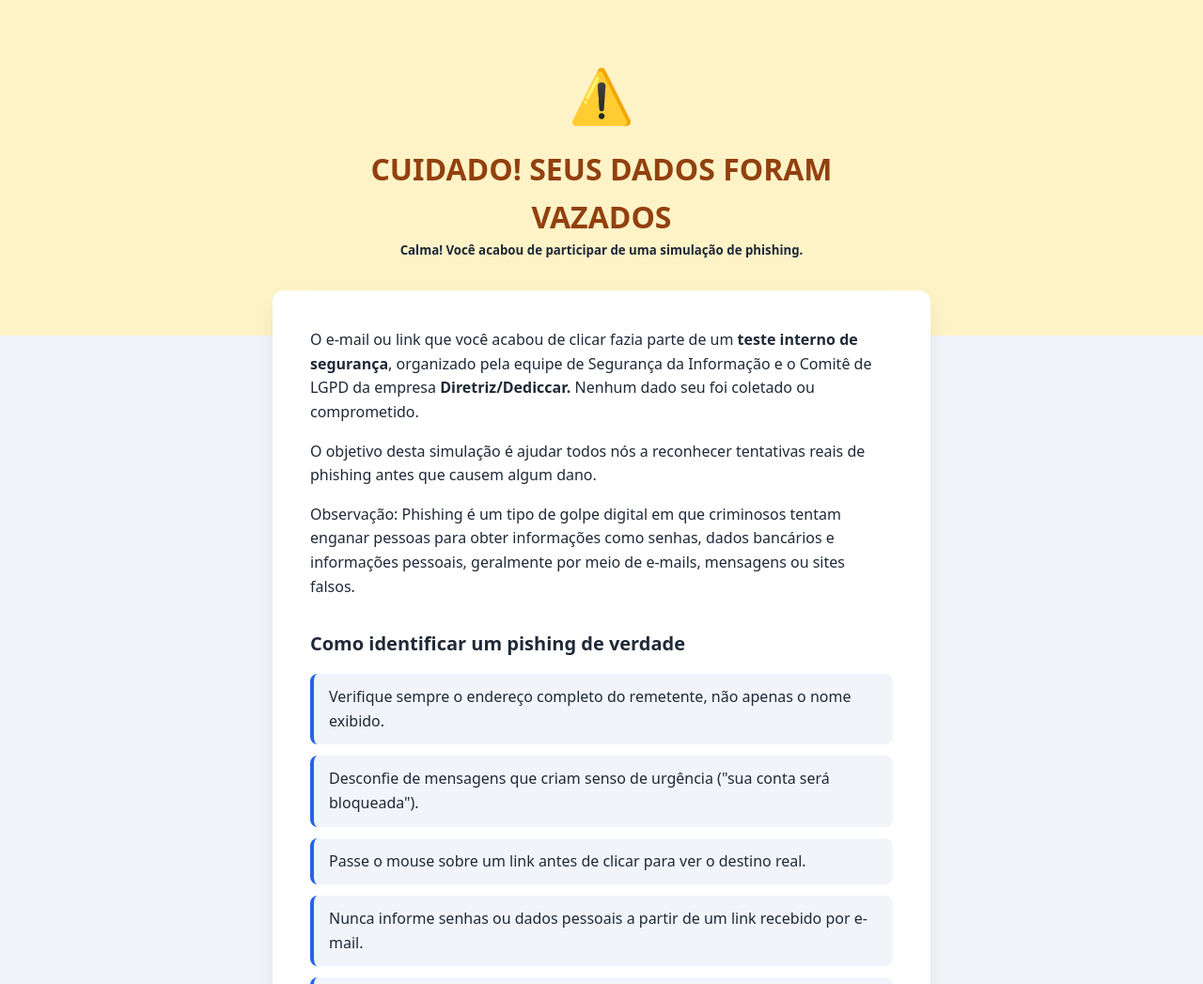
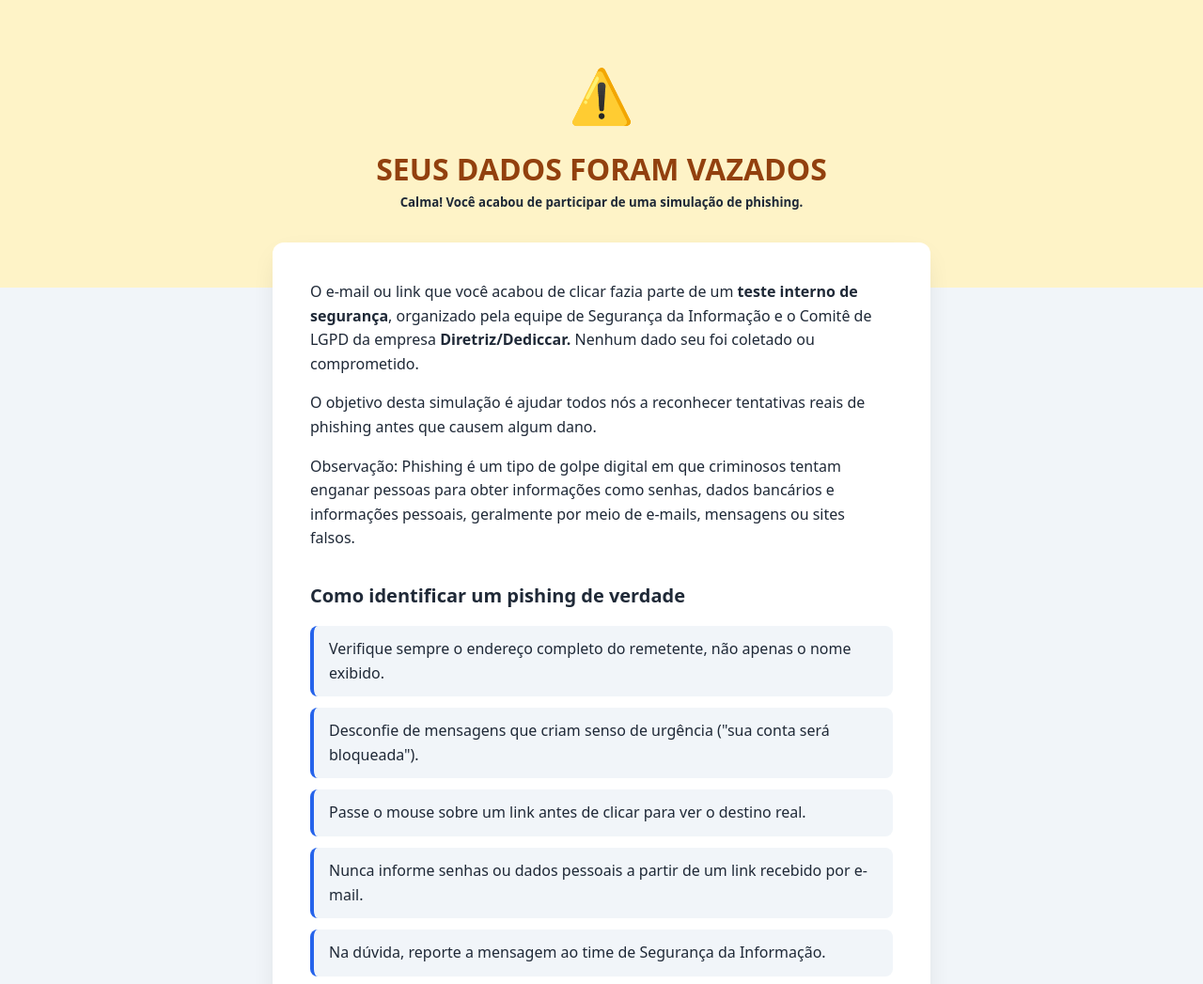
Before and after one commit to Casotti10/simula-o-pishing, a plain HTML site: page index.html in a window 1280 px wide. Shown: the top 1047 px of the page at 94% size. Drawn offline with Linux system fonts and the light colour scheme.

Commit message:
alteração de header

```diff
--- a/index.html
+++ b/index.html
@@ -11,7 +11,7 @@
 
     <header class= "alerta">
         <span class="icone" aria-hidden="true">⚠️</span>
-        <h1>CUIDADO! SEUS DADOS FORAM VAZADOS</h1>
+        <h1>SEUS DADOS FORAM VAZADOS</h1>
         <h5>Calma! Você acabou de participar de uma simulação de phishing.</h5>
     </header>
 
```
Also changed, not shown: js/script.js (line endings or trailing spaces), 1 other file.
